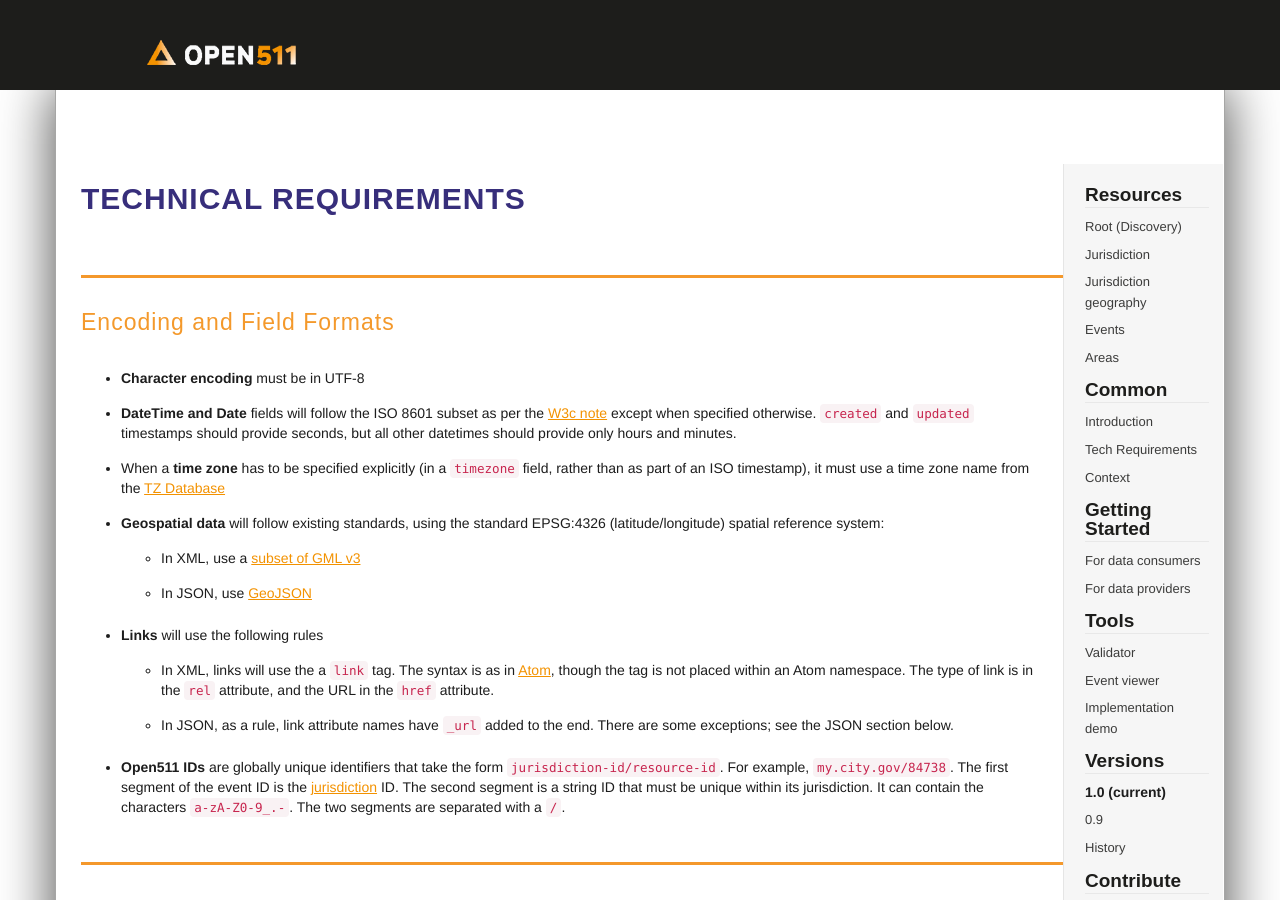
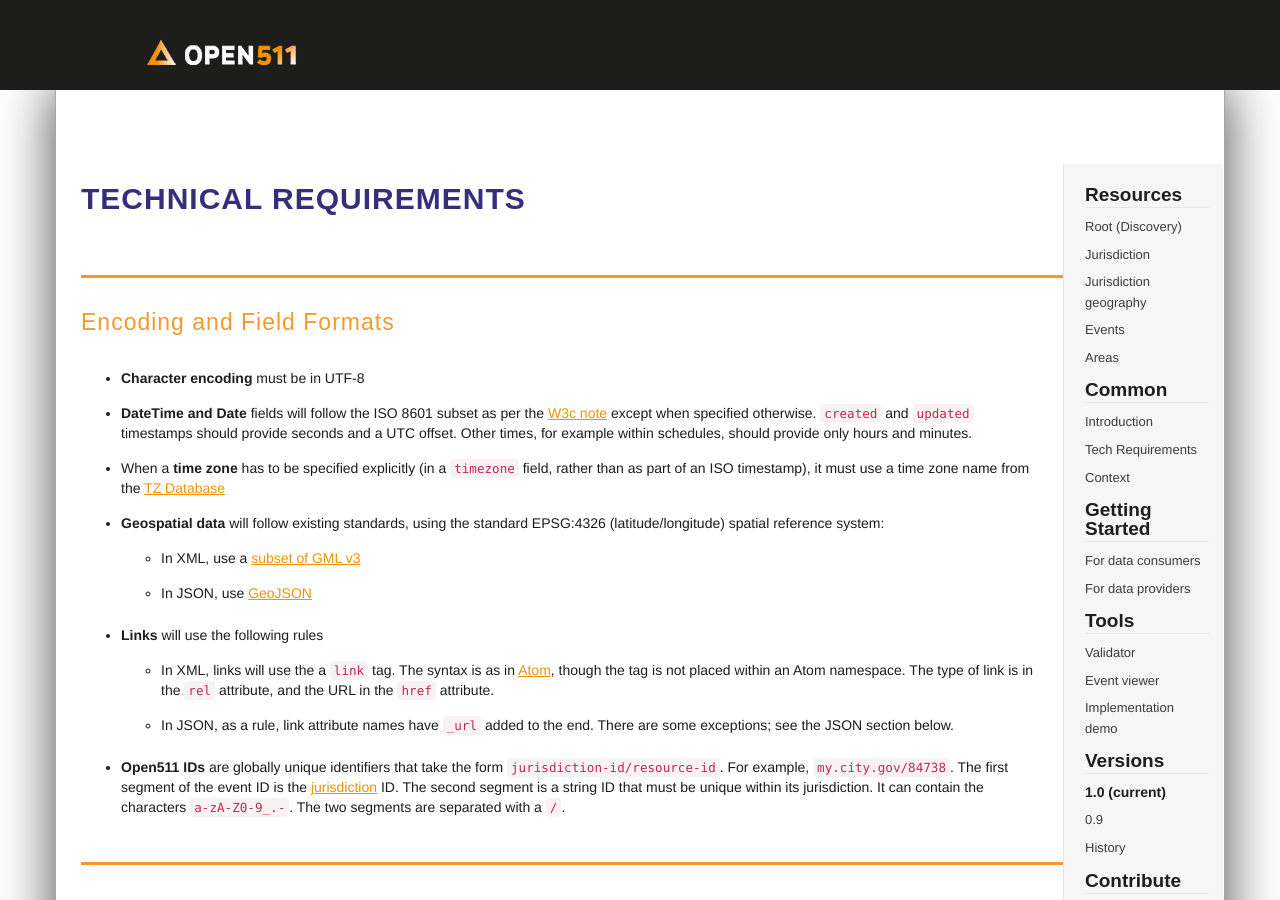
Before and after one commit to open511/Open511API, a Jekyll site: the page built from documentation/1.0/guidelines.html, in a window 1280 px wide and 900 px high. Built offline with Jekyll 4.4.1, drawn with Linux system fonts in a browser that asks for light colours; nearby versions of some CDN libraries; library files that are not in the unit come from our copies.

Commit message:
Clarify timestamp requirements

```diff
--- a/documentation/1.0/guidelines.html
+++ b/documentation/1.0/guidelines.html
@@ -28,7 +28,7 @@ pagination_spec :
 <a id="encoding"></a>
 <ul>
   <li><a id="utf8"></a><b>Character encoding</b> must be in UTF-8</li>
-  <li><a id="datetime"></a><b>DateTime and Date </b> fields will follow the ISO 8601 subset as per the <a href="http://www.w3.org/TR/NOTE-datetime">W3c note</a> except when specified otherwise. <code>created</code> and <code>updated</code> timestamps should provide seconds, but all other datetimes should provide only hours and minutes.</li>
+  <li><a id="datetime"></a><b>DateTime and Date </b> fields will follow the ISO 8601 subset as per the <a href="http://www.w3.org/TR/NOTE-datetime">W3c note</a> except when specified otherwise. <code>created</code> and <code>updated</code> timestamps should provide seconds and a UTC offset. Other times, for example within schedules, should provide only hours and minutes.</li>
   <li><a id="timezone"></a>When a <b>time zone</b> has to be specified explicitly (in a <code>timezone</code> field, rather than as part of an ISO timestamp), it must use a time zone name from the <a href="http://en.wikipedia.org/wiki/Tz_database">TZ Database</a></li>
   <li><a id="geospatial"></a><b>Geospatial data</b> will follow existing standards, using the standard EPSG:4326 (latitude/longitude) spatial reference system:
     <ul>
```
